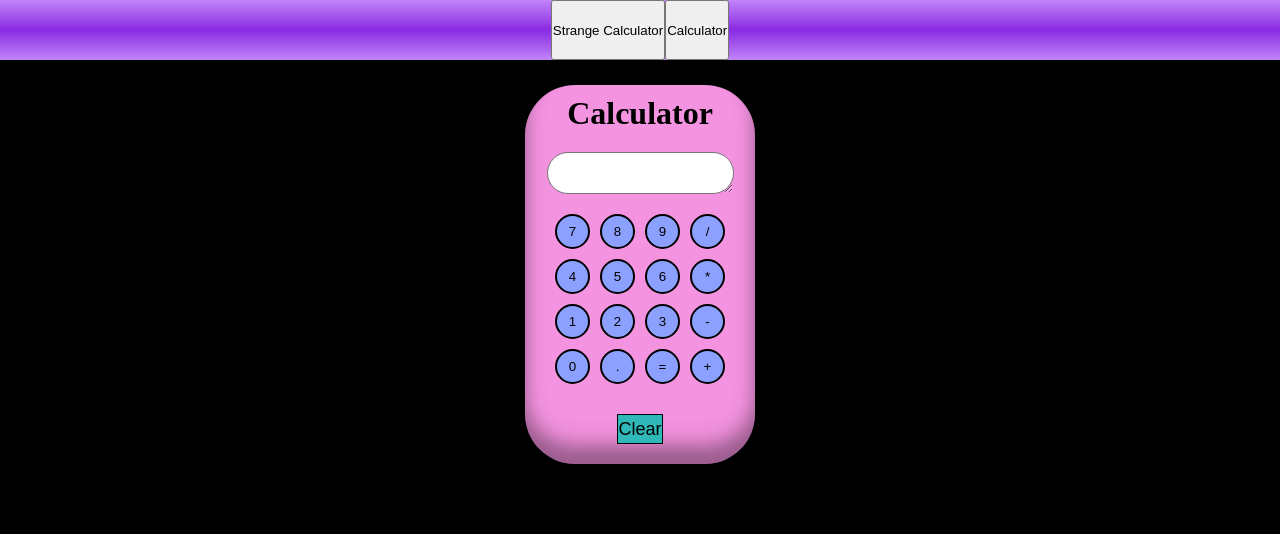
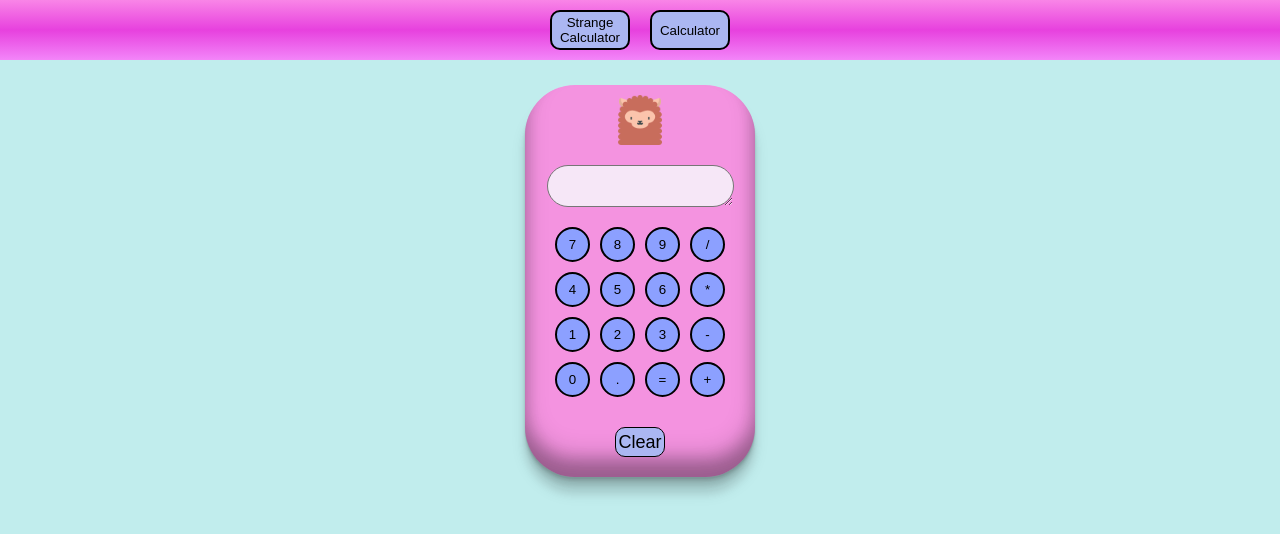
Before and after one commit to TetyanaBeyko/react_studying, a React (Vite) app: page /calculator in a window 1280 px wide. Shown: the top 534 px of the page. Built offline with nearby package versions, Linux system fonts and the light colour scheme.

Commit message:
chore: added new buttons, added styles

```diff
--- a/src/App.scss
+++ b/src/App.scss
@@ -22,6 +22,6 @@
     justify-content: center;
     width: 100vw;
     height: 93.5vh;
-    background-color: black;
     overflow: hidden;
+    background-color: rgb(193, 237, 237);
 }
--- a/src/Projects/calculator/calculator.module.scss
+++ b/src/Projects/calculator/calculator.module.scss
@@ -25,6 +25,7 @@
     max-width: 95%;
     padding: 5px;
     border-radius: 25px;
+    background-color: rgb(246, 231, 247);
   }
 
   .buttonContainer {
@@ -45,12 +46,13 @@
 
   .clear_button {
     margin: 10px;
-    width: 30px;
+    width: 50px;
     min-width: fit-content;
     height: 30px;
-    background-color: rgb(48, 184, 184);
+    background-color: #abb7f2;
     font-size: 18px;
     border: solid 0.5px;
+    border-radius: 10px;
     cursor: pointer;
   }
 
--- a/src/Projects/calculator/calculator.tsx
+++ b/src/Projects/calculator/calculator.tsx
@@ -1,14 +1,15 @@
 import { KeyboardEvent, useState } from 'react';
-import styles from "./calculator.module.scss"
+import styles from "./calculator.module.scss";
+import Lama from "../../../public/al2.png"
+
 
 function Calculator() {
   const [totalNumber, setTotalNumber] = useState("");
   const [inputValue, setInputValue] = useState("");
   const [temporaryInputValue, setTemporaryInputValue] = useState("");
-  const [mathOperator, setMathOperator] = useState("");
   const [disabled, setDisabled] = useState(false);
 
-  const allowedCharacters = ["0", "1", "2", "3", "4", "5", "6", "7", "8", "9", ".", "+", "-", "*", "/", "(", ")", "="];
+  const allowedCharacters = ["0", "1", "2", "3", "4", "5", "6", "7", "8", "9", ".", "+", "-", "*", "/", "(", ")", "=", "Enter", "Backspace"];
 
   const clearTotalNumber = () => {
     setTotalNumber("");
@@ -23,15 +24,19 @@ function Calculator() {
   // }
 
   const readKey = (event: KeyboardEvent) => {
-    const validateCharacter = allowedCharacters
-      .filter((character) => character === event.key)[0];
-
-    if (validateCharacter === "=") {
-      setTotalNumber(`${inputValue} = ${parse(inputValue)}`);
-    }
+    const validateCharacter = allowedCharacters.filter((character) => character === event.key)[0];
 
     if (validateCharacter !== undefined) {
-      setInputValue(`${inputValue}${validateCharacter}`);
+      if (validateCharacter === "Backspace") {
+        const deleteLastCharacter = inputValue.split("");
+        deleteLastCharacter.pop();
+        const setData = deleteLastCharacter.join("");
+        setInputValue(setData);
+      } else if (validateCharacter === "=" || validateCharacter === "Enter") {
+         setInputValue(`${inputValue}=${parse(inputValue)}`);
+      } else {
+        setInputValue(`${inputValue}${validateCharacter}`);
+      }
     }
   }
 
@@ -47,13 +52,6 @@ function Calculator() {
     }
   }
 
-  const handleMathOperator = (operator: string) => {
-    // equal ↓↓ setTotalNumber(totalNumber + " " + operator + " ");
-    setTotalNumber(`${inputValue} ${operator}`);
-    setTemporaryInputValue(inputValue);
-    setMathOperator(operator);
-    setInputValue("");
-  }
 
   const calculate = () => {
     // switch (mathOperator) {
@@ -66,10 +64,10 @@ function Calculator() {
     //   case "/": setTotalNumber(`${totalNumber} ${inputValue} = ${Number(temporaryInputValue) / Number(inputValue)}`);
     //     break;
     // }
-    const result = `${temporaryInputValue} ${mathOperator} ${inputValue}`
-    setTotalNumber(`${totalNumber} ${inputValue} = ${parse(result)}`)
+    const result = `${temporaryInputValue} ${inputValue}`
+    setInputValue(`${totalNumber} ${inputValue} = ${parse(result)}`)
 
-    setInputValue("");
+    // setInputValue("");
     setTemporaryInputValue("");
     setDisabled(true);
   }
@@ -77,7 +75,7 @@ function Calculator() {
   return (
     <div className='main'>
       <div className={styles.fon}>
-        <h1>Calculator</h1>
+       <img src={Lama} alt="lama" style={{ width: '50px', }}/>
         <h2 className={styles.totalNumber}>{totalNumber}</h2>
         <textarea className={styles.textarea} value={inputValue} onKeyDown={(event) => readKey(event)} disabled={disabled} />
 
@@ -85,19 +83,19 @@ function Calculator() {
           <button className={styles.number_button} onClick={() => handleInputNumber("7")}>7</button>
           <button className={styles.number_button} onClick={() => handleInputNumber("8")}>8</button>
           <button className={styles.number_button} onClick={() => handleInputNumber("9")}>9</button>
-          <button className={styles.number_button} onClick={() => handleMathOperator("/")}>/</button>
+          <button className={styles.number_button} onClick={() => handleInputNumber("/")}>/</button>
           <button className={styles.number_button} onClick={() => handleInputNumber("4")}>4</button>
           <button className={styles.number_button} onClick={() => handleInputNumber("5")}>5</button>
           <button className={styles.number_button} onClick={() => handleInputNumber("6")}>6</button>
-          <button className={styles.number_button} onClick={() => handleMathOperator("*")}>*</button>
+          <button className={styles.number_button} onClick={() => handleInputNumber("*")}>*</button>
           <button className={styles.number_button} onClick={() => handleInputNumber("1")}>1</button>
           <button className={styles.number_button} onClick={() => handleInputNumber("2")}>2</button>
           <button className={styles.number_button} onClick={() => handleInputNumber("3")}>3</button>
-          <button className={styles.number_button} onClick={() => handleMathOperator("-")}>-</button>
+          <button className={styles.number_button} onClick={() => handleInputNumber("-")}>-</button>
           <button className={styles.number_button} onClick={() => handleInputNumber("0")}>0</button>
           <button className={styles.number_button} onClick={() => handleInputNumber(".")}>.</button>
           <button className={styles.number_button} onClick={calculate}>=</button>
-          <button className={styles.number_button} onClick={() => handleMathOperator("+")}>+</button>
+          <button className={styles.number_button} onClick={() => handleInputNumber("+")}>+</button>
         </div>
 
         {/* {inputValue !== "" && <button className={styles.button} onClick={clearTotalNumber}>Clear</button>} */}
--- a/src/buttons_menu/buttons_menu.scss
+++ b/src/buttons_menu/buttons_menu.scss
@@ -1,9 +1,15 @@
 .buttons_menu_wrapper {
   display: flex;
   justify-content: center;
-  background: linear-gradient(rgb(193, 133, 249), blueviolet, rgb(193, 133, 249));
+  background: linear-gradient(rgb(249, 133, 231), rgb(231, 65, 222), rgb(243, 133, 249));
 
   button {
     cursor: pointer;
+    max-width: 80px;
+    min-width: 80px;
+    margin: 10px;
+    border-radius: 10px;
+    border: solid 2px black;
+    background-color:#abb7f2;
   }
 }
```
Also changed, not shown: public/al2.png (added).
